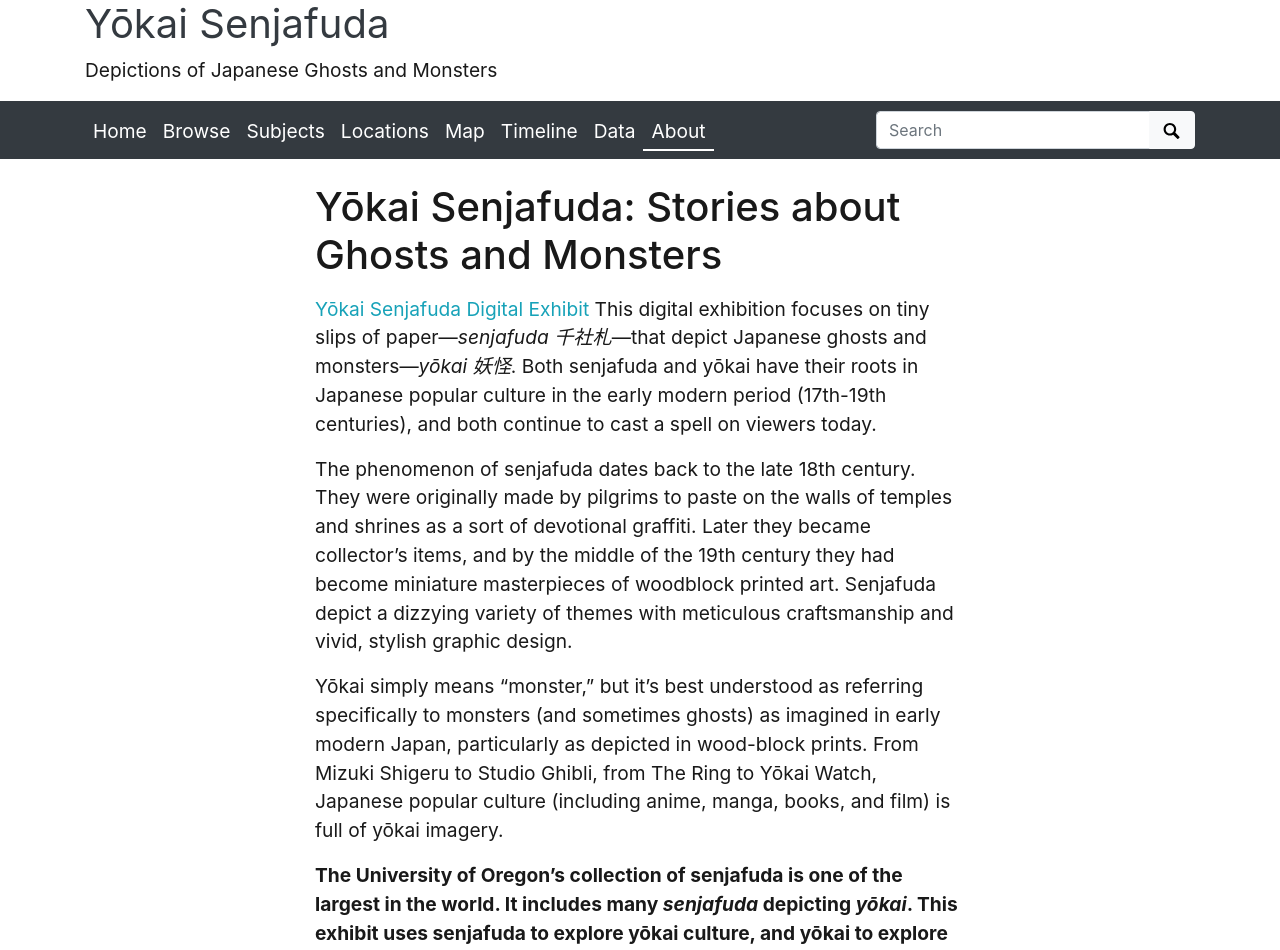
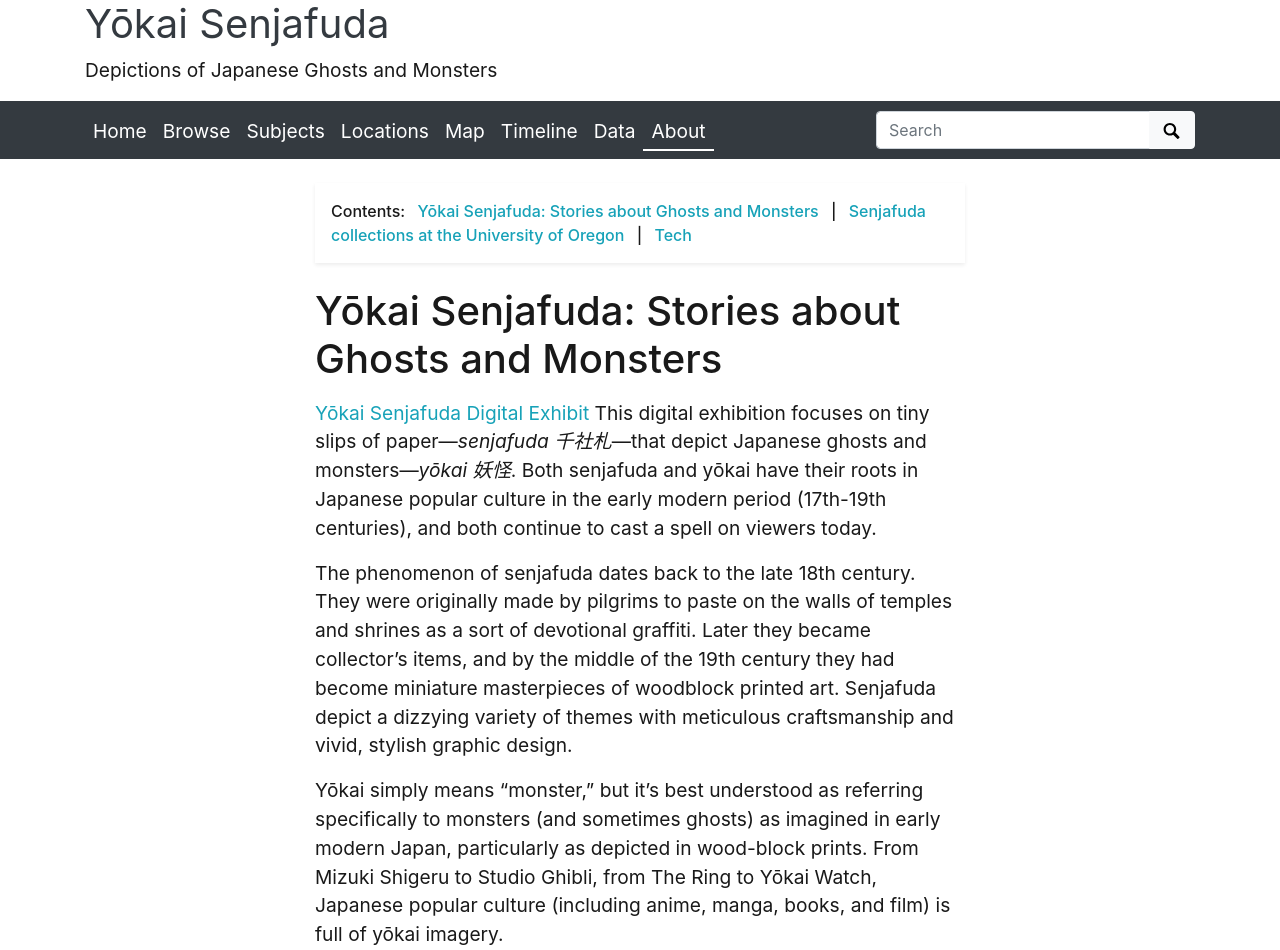
Before and after one commit to gabrielesh/demo_for_o, a Jekyll site: the page built from pages/about.md, in a window 1280 px wide. Shown: the top 950 px of the page. Built offline with Jekyll 4.4.1, drawn with Linux system fonts in a browser that asks for light colours.

Commit message:
Update about.md

```diff
--- a/pages/about.md
+++ b/pages/about.md
@@ -7,6 +7,8 @@
 # Edit the markdown on in this file to describe your collection
 # Look in _includes/feature for options to easily add features to the page
 ---
+
+{% include feature/nav-menu.html sections="Yōkai Senjafuda: Stories about Ghosts and Monsters;Senjafuda collections at the University of Oregon" %}
 
 # Yōkai Senjafuda: Stories about Ghosts and Monsters
 
```
